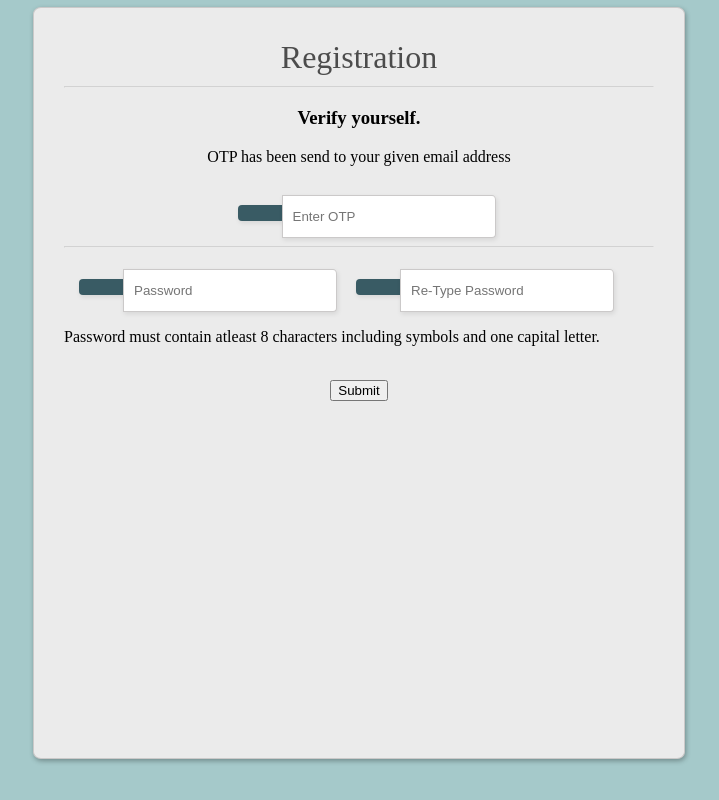
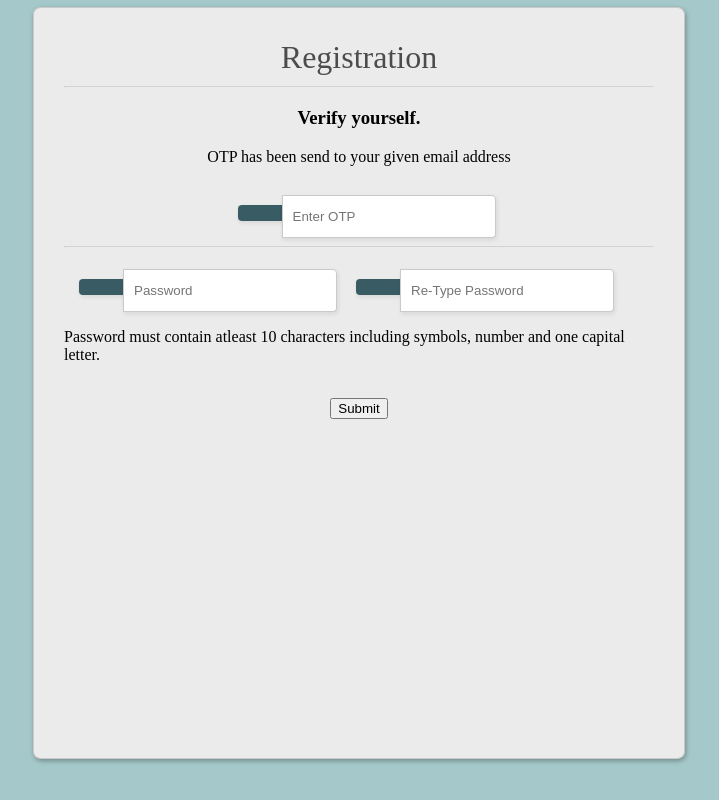
Before and after one commit to YashJoshi2109/Edukrishnaa_prod, a Flask app: template templates/log_reg_pro/OtpVerify.html in a window 1280 px wide. Shown: the whole page, without its empty margins (281-1000 px from the left). Run offline with Flask 2, Linux system fonts and the light colour scheme; the template is opened without the code that fills it, so the values that code supplies are empty; parts of the project's set-up code (start-up, migrations or seed data) failed here and were passed over; some libraries are stand-ins or nearby versions.

Commit message:
password changes

```diff
--- a/templates/log_reg_pro/OtpVerify.html
+++ b/templates/log_reg_pro/OtpVerify.html
@@ -204,7 +204,7 @@
                 <h4>{{ mesg }}</h4>
                 {% endfor %}
             </div>
-            <p>Password must contain atleast 8 characters including symbols and one capital letter.</p>
+            <p>Password must contain atleast 10 characters including symbols, number and one capital letter.</p>
             <br>
             <center><input type="submit" class="button"></input></center>
         </form>
```
